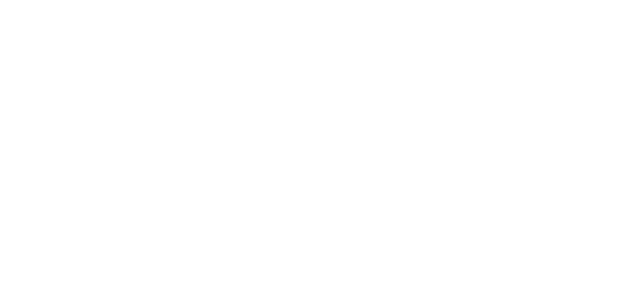
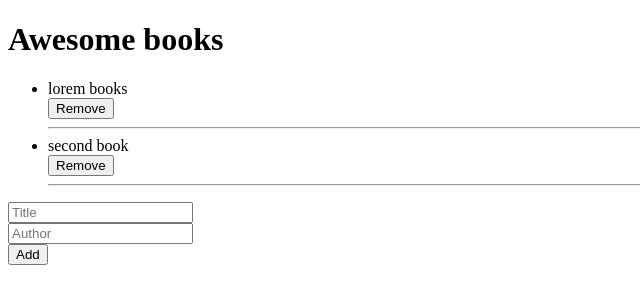
Before and after one commit to medsonmoombe/awesome-books-project, a website: page index.html in a window 1280 px wide. Shown: the whole page, without its empty margins (0-640 px from the left). Drawn offline with Linux system fonts and the light colour scheme.

Commit message:
add html

```diff
--- a/index.html
+++ b/index.html
@@ -7,6 +7,21 @@
     <title>Awesome books</title>
 </head>
 <body>
+    <header>
+        <h1>Awesome books</h1>
+        <ul>
+            <li>lorem books<br><span><button class="remove-btn">Remove</button></span></li>
+            <hr>
+            <li>second book<br><span><button class="remove-btn">Remove</button></span></li>
+            <hr>
+        </ul>
+        <div>
+            <input type="text" class="title" placeholder="Title">
+            <br>
+            <input type="text" class="author" placeholder="Author">
+        </div>
+        <button class="ad-btn">Add</button>
 
+    </header>
 </body>
 </html>
```
